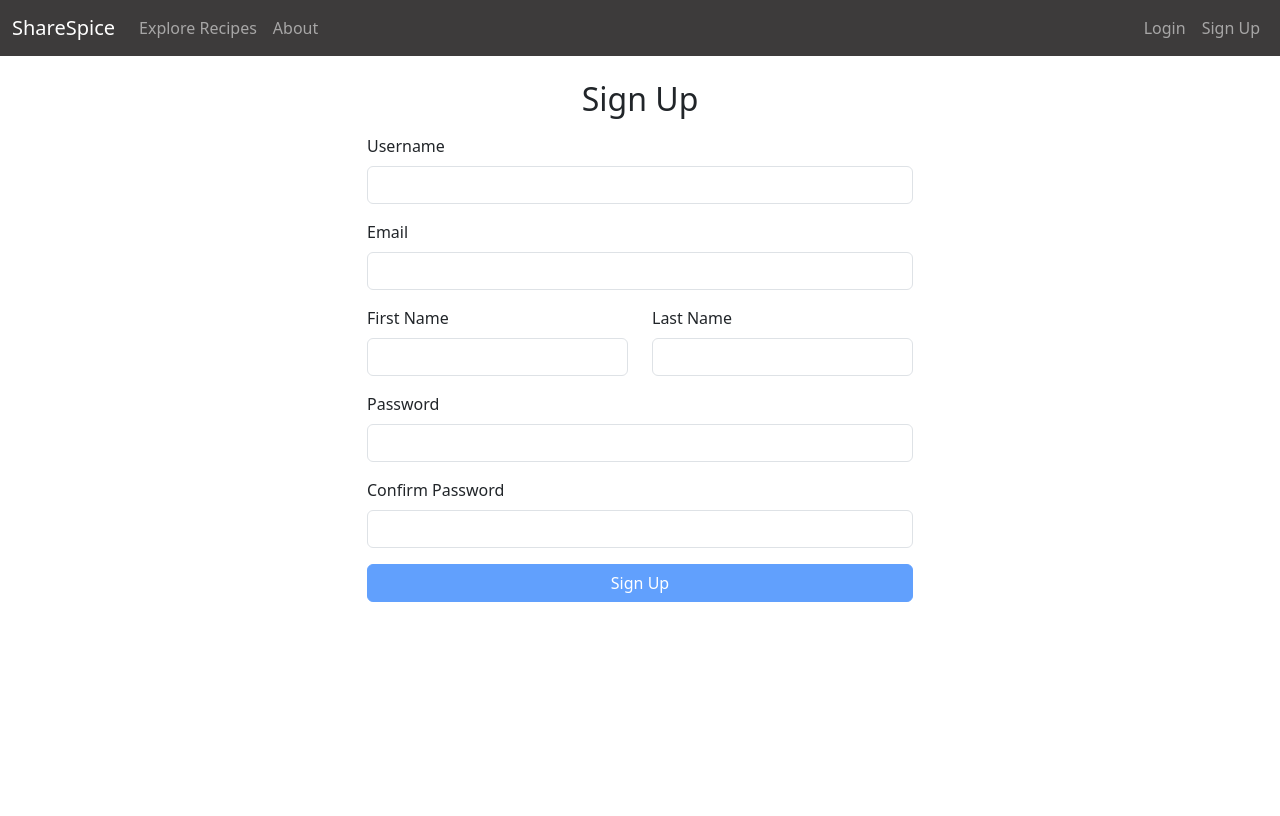
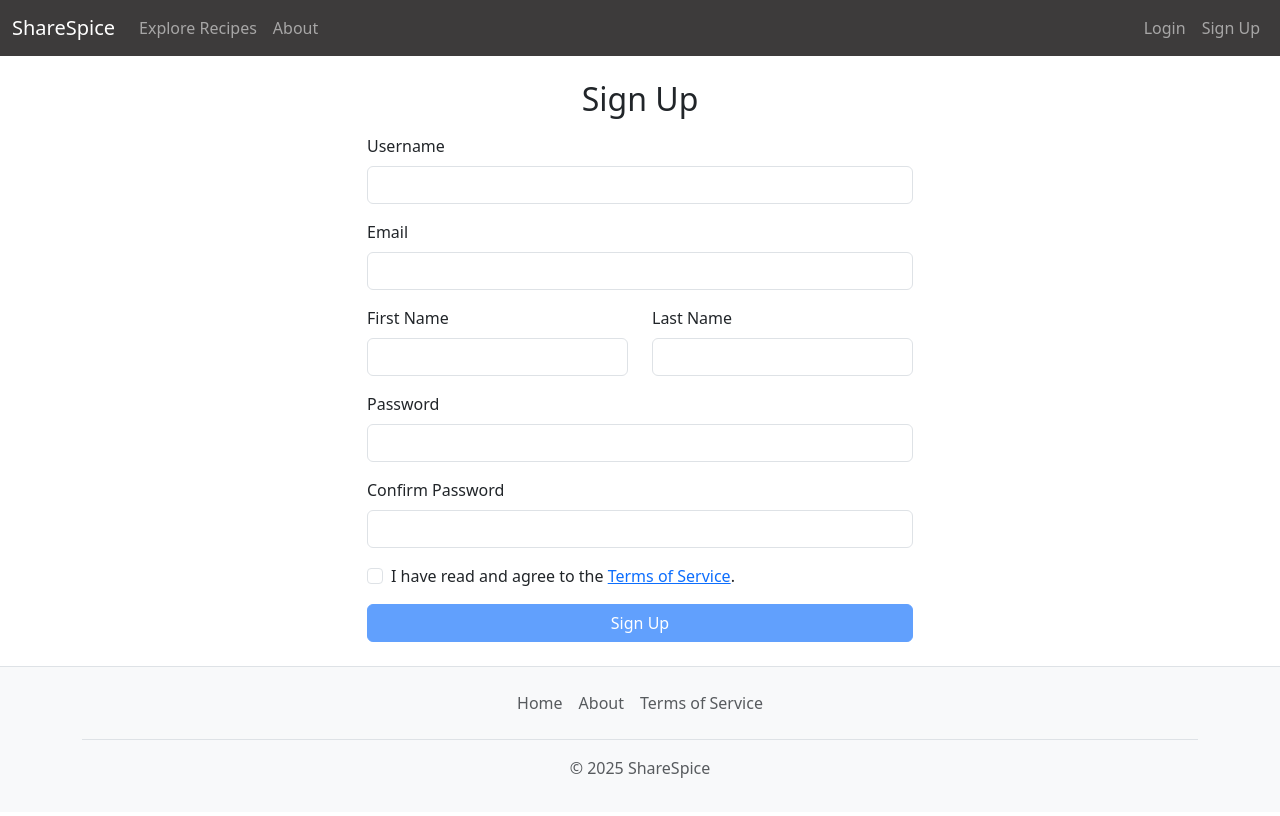
Before and after one commit to jeromebelpaire/foodplanner-frontend, a React (Vite) app: page /signup in a window 1280 px wide. Shown: the top 816 px of the page. Built offline with nearby package versions, Linux system fonts and the light colour scheme; no server answers.

Commit message:
feat: add tos

```diff
--- a/src/App.tsx
+++ b/src/App.tsx
@@ -14,6 +14,8 @@ import Signup from "./components/Signup";
 import { AboutPage } from "./components/AboutPage";
 import LandingPage from "./components/LandingPage";
 import Explore from "./components/Explore";
+import { TermsOfServicePage } from "./components/TermsOfServicePage";
+import { Footer } from "./components/Footer";
 
 function App() {
   return (
@@ -27,6 +29,7 @@ function App() {
             <Route index element={<LandingPage />} />
             <Route path="/explore" element={<Explore />} />
             <Route path="/about" element={<AboutPage />} />
+            <Route path="/terms-of-service" element={<TermsOfServicePage />} />
             <Route element={<PrivateRoute />}>
               <Route path="recipe/:id/:slug" element={<RecipeDetail />} />
               <Route path="grocery-lists" element={<GroceryListSelect />} />
@@ -37,6 +40,7 @@ function App() {
               <Route path="/recipes/:id/edit" element={<EditRecipe />} />
             </Route>
           </Routes>
+          <Footer />
         </AuthProvider>
       </BrowserRouter>
     </>
--- /dev/null
+++ b/src/components/Footer.tsx
@@ -0,0 +1,31 @@
+import { Link } from "react-router-dom";
+
+export function Footer() {
+  const currentYear = new Date().getFullYear();
+
+  return (
+    <footer className="py-3 my-4 border-top bg-light">
+      <div className="container">
+        <ul className="nav justify-content-center border-bottom pb-3 mb-3">
+          <li className="nav-item">
+            <Link to="/" className="nav-link px-2 text-muted">
+              Home
+            </Link>
+          </li>
+          <li className="nav-item">
+            <Link to="/about" className="nav-link px-2 text-muted">
+              About
+            </Link>
+          </li>
+          <li className="nav-item">
+            <Link to="/terms-of-service" className="nav-link px-2 text-muted">
+              Terms of Service
+            </Link>
+          </li>
+          {/* Add other footer links as needed */}
+        </ul>
+        <p className="text-center text-muted">© {currentYear} ShareSpice</p>
+      </div>
+    </footer>
+  );
+}
--- a/src/components/Signup.tsx
+++ b/src/components/Signup.tsx
@@ -1,5 +1,5 @@
 import React, { useState, useEffect } from "react";
-import { useNavigate } from "react-router-dom";
+import { useNavigate, Link } from "react-router-dom";
 import { fetchFromBackend } from "./fetchFromBackend";
 import { useAuth } from "./AuthContext";
 
@@ -12,6 +12,7 @@ function Signup() {
   const [firstName, setFirstName] = useState("");
   const [lastName, setLastName] = useState("");
   const [error, setError] = useState("");
+  const [agreedToTerms, setAgreedToTerms] = useState(false);
   const navigate = useNavigate();
 
   useEffect(() => {
@@ -29,6 +30,11 @@ function Signup() {
   const handleSubmit = (e: React.FormEvent) => {
     e.preventDefault();
     setError("");
+
+    if (!agreedToTerms) {
+      setError("You must agree to the Terms of Service to sign up.");
+      return;
+    }
 
     if (password !== confirmPassword) {
       setError("Passwords do not match.");
@@ -54,6 +60,7 @@ function Signup() {
         email,
         first_name: firstName,
         last_name: lastName,
+        accept_tos: agreedToTerms,
       }),
     })
       .then((response) => {
@@ -214,6 +221,24 @@ function Signup() {
               />
             </div>
 
+            <div className="mb-3 form-check">
+              <input
+                type="checkbox"
+                className="form-check-input"
+                id="termsCheck"
+                checked={agreedToTerms}
+                onChange={(e) => setAgreedToTerms(e.target.checked)}
+                required
+              />
+              <label className="form-check-label" htmlFor="termsCheck">
+                I have read and agree to the{" "}
+                <Link to="/terms-of-service" target="_blank" rel="noopener noreferrer">
+                  Terms of Service
+                </Link>
+                .
+              </label>
+            </div>
+
             <div className="d-grid">
               <button type="submit" className="btn btn-primary" disabled={!csrfToken}>
                 Sign Up
--- /dev/null
+++ b/src/components/TermsOfServicePage.tsx
@@ -0,0 +1,64 @@
+import { useState, useEffect } from "react";
+import { fetchFromBackend } from "./fetchFromBackend";
+
+export function TermsOfServicePage() {
+  const [tosContent, setTosContent] = useState("");
+  const [isLoading, setIsLoading] = useState(true);
+  const [error, setError] = useState<string | null>(null);
+
+  useEffect(() => {
+    fetchFromBackend("/api/tos/latest/")
+      .then((response) => {
+        if (!response.ok) {
+          throw new Error("Failed to load Terms of Service.");
+        }
+        return response.json();
+      })
+      .then((data) => {
+        if (data && data.content) {
+          setTosContent(data.content);
+        } else {
+          throw new Error("Terms of Service content not found in response.");
+        }
+      })
+      .catch((err) => {
+        setError(err.message || "An unexpected error occurred.");
+      })
+      .finally(() => {
+        setIsLoading(false);
+      });
+  }, []);
+
+  if (isLoading) {
+    return (
+      <div className="container mt-5 text-center">
+        <p>Loading Terms of Service...</p>
+        <div className="spinner-border" role="status">
+          <span className="visually-hidden">Loading...</span>
+        </div>
+      </div>
+    );
+  }
+
+  if (error) {
+    return (
+      <div className="container mt-5">
+        <div className="alert alert-danger" role="alert">
+          <h4 className="alert-heading">Error</h4>
+          <p>{error}</p>
+          <p className="mb-0">Please try again later or contact support if the issue persists.</p>
+        </div>
+      </div>
+    );
+  }
+
+  return (
+    <div className="container mt-5">
+      <div className="row justify-content-center">
+        <div className="col-md-10">
+          <div dangerouslySetInnerHTML={{ __html: tosContent }} />
+        </div>
+      </div>
+    </div>
+  );
+}
```
